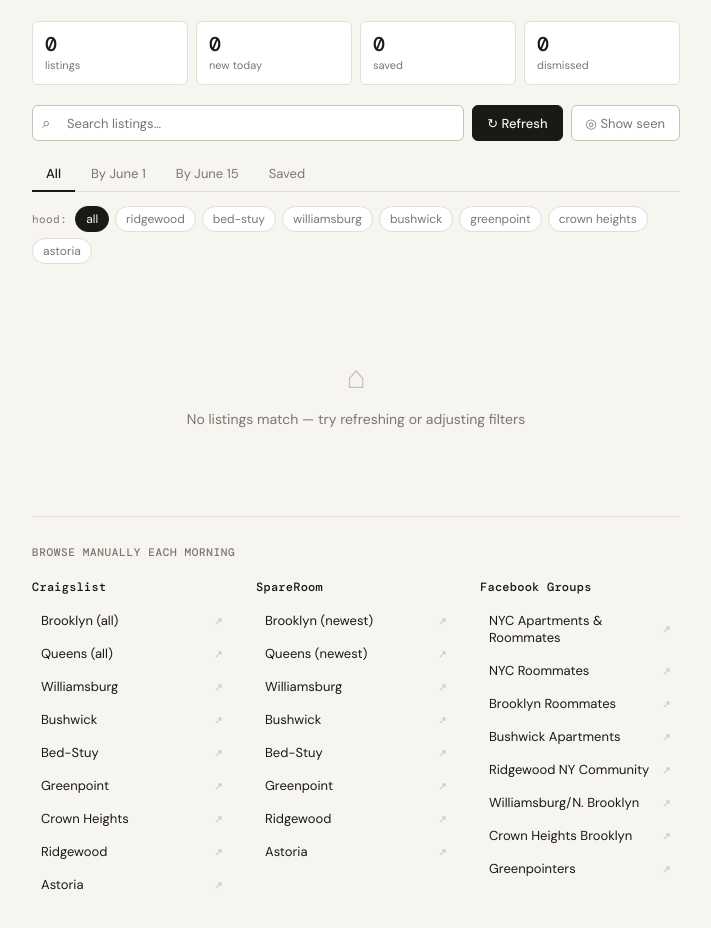
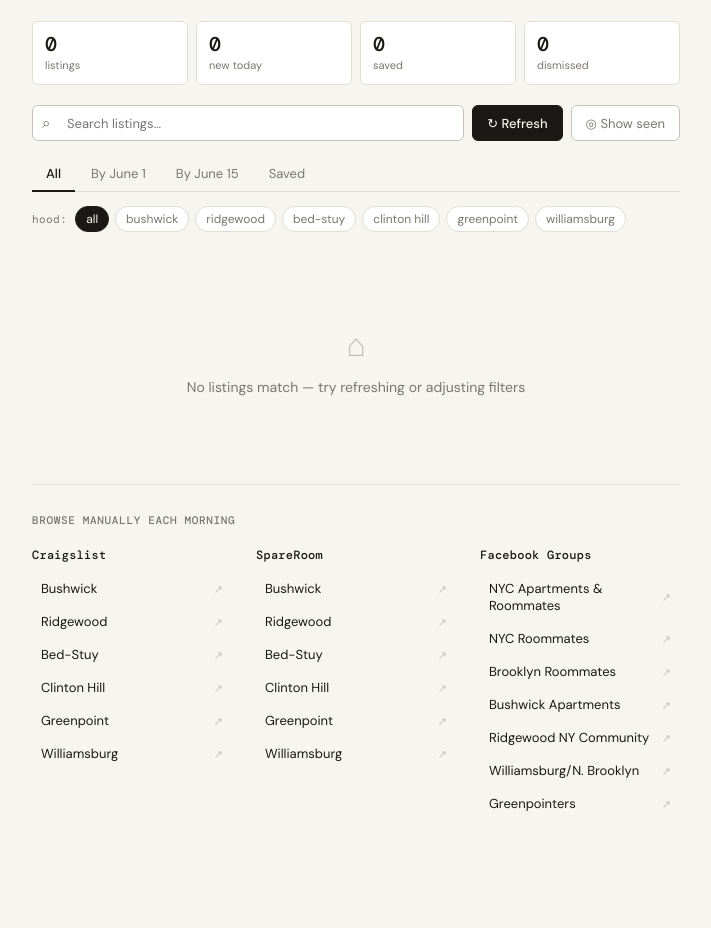
Before and after one commit to jwilso48/room-finder, a plain HTML site: page index.html in a window 1280 px wide. Shown: the part 82-1010 px from the top of the page, without its empty margins (284-995 px from the left). After the commit the page ends 981 px from the top, so only its background shows below. Drawn offline with nearby package versions, Linux system fonts and the light colour scheme.

Commit message:
update neighborhoods and links

```diff
--- a/index.html
+++ b/index.html
@@ -166,13 +166,12 @@
   <div class="filters">
     <span class="filter-label">hood:</span>
     <button class="hood-btn active" onclick="toggleHood('all',this)">all</button>
+    <button class="hood-btn" onclick="toggleHood('bushwick',this)">bushwick</button>
     <button class="hood-btn" onclick="toggleHood('ridgewood',this)">ridgewood</button>
     <button class="hood-btn" onclick="toggleHood('bed-stuy',this)">bed-stuy</button>
+    <button class="hood-btn" onclick="toggleHood('clinton hill',this)">clinton hill</button>
+    <button class="hood-btn" onclick="toggleHood('greenpoint',this)">greenpoint</button>
     <button class="hood-btn" onclick="toggleHood('williamsburg',this)">williamsburg</button>
-    <button class="hood-btn" onclick="toggleHood('bushwick',this)">bushwick</button>
-    <button class="hood-btn" onclick="toggleHood('greenpoint',this)">greenpoint</button>
-    <button class="hood-btn" onclick="toggleHood('crown heights',this)">crown heights</button>
-    <button class="hood-btn" onclick="toggleHood('astoria',this)">astoria</button>
   </div>
 
   <div class="status-msg" id="status-msg"></div>
@@ -190,27 +189,22 @@
 
       <div class="manual-group">
         <div class="manual-source">Craigslist</div>
-        <a class="manual-link" href="https://newyork.craigslist.org/search/brk/roo?max_price=2100&sort=date" target="_blank" rel="noopener">Brooklyn (all) <span class="manual-arrow">↗</span></a>
-        <a class="manual-link" href="https://newyork.craigslist.org/search/que/roo?max_price=2100&sort=date" target="_blank" rel="noopener">Queens (all) <span class="manual-arrow">↗</span></a>
+        <a class="manual-link" href="https://newyork.craigslist.org/search/brk/roo?max_price=2100&query=bushwick&sort=date" target="_blank" rel="noopener">Bushwick <span class="manual-arrow">↗</span></a>
+        <a class="manual-link" href="https://newyork.craigslist.org/search/que/roo?max_price=2100&query=ridgewood&sort=date" target="_blank" rel="noopener">Ridgewood <span class="manual-arrow">↗</span></a>
+        <a class="manual-link" href="https://newyork.craigslist.org/search/brk/roo?max_price=2100&query=bed+stuy&sort=date" target="_blank" rel="noopener">Bed-Stuy <span class="manual-arrow">↗</span></a>
+        <a class="manual-link" href="https://newyork.craigslist.org/search/brk/roo?max_price=2100&query=clinton+hill&sort=date" target="_blank" rel="noopener">Clinton Hill <span class="manual-arrow">↗</span></a>
+        <a class="manual-link" href="https://newyork.craigslist.org/search/brk/roo?max_price=2100&query=greenpoint&sort=date" target="_blank" rel="noopener">Greenpoint <span class="manual-arrow">↗</span></a>
         <a class="manual-link" href="https://newyork.craigslist.org/search/brk/roo?max_price=2100&query=williamsburg&sort=date" target="_blank" rel="noopener">Williamsburg <span class="manual-arrow">↗</span></a>
-        <a class="manual-link" href="https://newyork.craigslist.org/search/brk/roo?max_price=2100&query=bushwick&sort=date" target="_blank" rel="noopener">Bushwick <span class="manual-arrow">↗</span></a>
-        <a class="manual-link" href="https://newyork.craigslist.org/search/brk/roo?max_price=2100&query=bed+stuy&sort=date" target="_blank" rel="noopener">Bed-Stuy <span class="manual-arrow">↗</span></a>
-        <a class="manual-link" href="https://newyork.craigslist.org/search/brk/roo?max_price=2100&query=greenpoint&sort=date" target="_blank" rel="noopener">Greenpoint <span class="manual-arrow">↗</span></a>
-        <a class="manual-link" href="https://newyork.craigslist.org/search/brk/roo?max_price=2100&query=crown+heights&sort=date" target="_blank" rel="noopener">Crown Heights <span class="manual-arrow">↗</span></a>
-        <a class="manual-link" href="https://newyork.craigslist.org/search/que/roo?max_price=2100&query=ridgewood&sort=date" target="_blank" rel="noopener">Ridgewood <span class="manual-arrow">↗</span></a>
-        <a class="manual-link" href="https://newyork.craigslist.org/search/que/roo?max_price=2100&query=astoria&sort=date" target="_blank" rel="noopener">Astoria <span class="manual-arrow">↗</span></a>
       </div>
 
       <div class="manual-group">
         <div class="manual-source">SpareRoom</div>
-        <a class="manual-link" href="https://www.spareroom.com/flatshare/new_york_city/brooklyn?max_rent=2000&search_type=rooms&offered_by=private&rooms_for=1&sort_by=posted_date" target="_blank" rel="noopener">Brooklyn (newest) <span class="manual-arrow">↗</span></a>
-        <a class="manual-link" href="https://www.spareroom.com/flatshare/new_york_city/queens?max_rent=2000&search_type=rooms&offered_by=private&rooms_for=1&sort_by=posted_date" target="_blank" rel="noopener">Queens (newest) <span class="manual-arrow">↗</span></a>
-        <a class="manual-link" href="https://www.spareroom.com/flatshare/new_york_city/brooklyn/williamsburg?max_rent=2000&search_type=rooms&offered_by=private" target="_blank" rel="noopener">Williamsburg <span class="manual-arrow">↗</span></a>
-        <a class="manual-link" href="https://www.spareroom.com/flatshare/new_york_city/brooklyn/bushwick?max_rent=2000&search_type=rooms&offered_by=private" target="_blank" rel="noopener">Bushwick <span class="manual-arrow">↗</span></a>
-        <a class="manual-link" href="https://www.spareroom.com/flatshare/new_york_city/brooklyn/bedford-stuyvesant?max_rent=2000&search_type=rooms&offered_by=private" target="_blank" rel="noopener">Bed-Stuy <span class="manual-arrow">↗</span></a>
-        <a class="manual-link" href="https://www.spareroom.com/flatshare/new_york_city/brooklyn/greenpoint?max_rent=2000&search_type=rooms&offered_by=private" target="_blank" rel="noopener">Greenpoint <span class="manual-arrow">↗</span></a>
-        <a class="manual-link" href="https://www.spareroom.com/flatshare/new_york_city/queens/ridgewood?max_rent=2000&search_type=rooms&offered_by=private" target="_blank" rel="noopener">Ridgewood <span class="manual-arrow">↗</span></a>
-        <a class="manual-link" href="https://www.spareroom.com/flatshare/new_york_city/queens/astoria?max_rent=2000&search_type=rooms&offered_by=private" target="_blank" rel="noopener">Astoria <span class="manual-arrow">↗</span></a>
+        <a class="manual-link" href="https://www.spareroom.com/roommate/index.cgi?search_id=500085085484&search_type=offered&mode=edit&editing=500085085484" target="_blank" rel="noopener">Bushwick <span class="manual-arrow">↗</span></a>
+        <a class="manual-link" href="https://www.spareroom.com/roommate/index.cgi?search_id=500085085421&search_type=offered&mode=edit&editing=500085085421" target="_blank" rel="noopener">Ridgewood <span class="manual-arrow">↗</span></a>
+        <a class="manual-link" href="https://www.spareroom.com/roommate/index.cgi?search_id=500085085413&search_type=offered&mode=edit&editing=500085085413" target="_blank" rel="noopener">Bed-Stuy <span class="manual-arrow">↗</span></a>
+        <a class="manual-link" href="https://www.spareroom.com/roommate/index.cgi?search_id=500085085398&search_type=offered&mode=edit&editing=500085085398" target="_blank" rel="noopener">Clinton Hill <span class="manual-arrow">↗</span></a>
+        <a class="manual-link" href="https://www.spareroom.com/roommate/index.cgi?search_id=500085085581&search_type=offered&mode=edit&editing=500085085581" target="_blank" rel="noopener">Greenpoint <span class="manual-arrow">↗</span></a>
+        <a class="manual-link" href="https://www.spareroom.com/roommate/index.cgi?search_id=500085085578&search_type=offered&mode=edit&editing=500085085578" target="_blank" rel="noopener">Williamsburg <span class="manual-arrow">↗</span></a>
       </div>
 
       <div class="manual-group">
@@ -221,7 +215,6 @@
         <a class="manual-link" href="https://www.facebook.com/groups/bushwickapartments" target="_blank" rel="noopener">Bushwick Apartments <span class="manual-arrow">↗</span></a>
         <a class="manual-link" href="https://www.facebook.com/groups/ridgewoodny" target="_blank" rel="noopener">Ridgewood NY Community <span class="manual-arrow">↗</span></a>
         <a class="manual-link" href="https://www.facebook.com/groups/williamsburgnorth" target="_blank" rel="noopener">Williamsburg/N. Brooklyn <span class="manual-arrow">↗</span></a>
-        <a class="manual-link" href="https://www.facebook.com/groups/crownheightsbrooklyn" target="_blank" rel="noopener">Crown Heights Brooklyn <span class="manual-arrow">↗</span></a>
         <a class="manual-link" href="https://www.facebook.com/groups/greenpointers" target="_blank" rel="noopener">Greenpointers <span class="manual-arrow">↗</span></a>
       </div>
 
@@ -232,7 +225,7 @@
 
 <script>
 const PROXY = 'https://nyc-room-proxy.jwilso48.workers.dev';
-const HOODS = ['ridgewood','bed-stuy','williamsburg','bushwick','greenpoint','crown heights','astoria'];
+const HOODS = ['bushwick','ridgewood','bed-stuy','clinton hill','greenpoint','williamsburg'];
 const MAX_PRICE = 2100;
 
 let allListings = [];
@@ -297,6 +290,7 @@ function detectHood(text) {
   if (t.includes('wburg') || t.includes('w-burg')) return 'williamsburg';
   if (t.includes('l train') || t.includes('myrtle') || t.includes('knickerbocker')) return 'bushwick';
   if (t.includes('halsey') || t.includes('chauncey') || t.includes('ralph ave')) return 'bed-stuy';
+  if (t.includes('fort greene') || t.includes('pratt')) return 'clinton hill';
   return null;
 }
 
```
